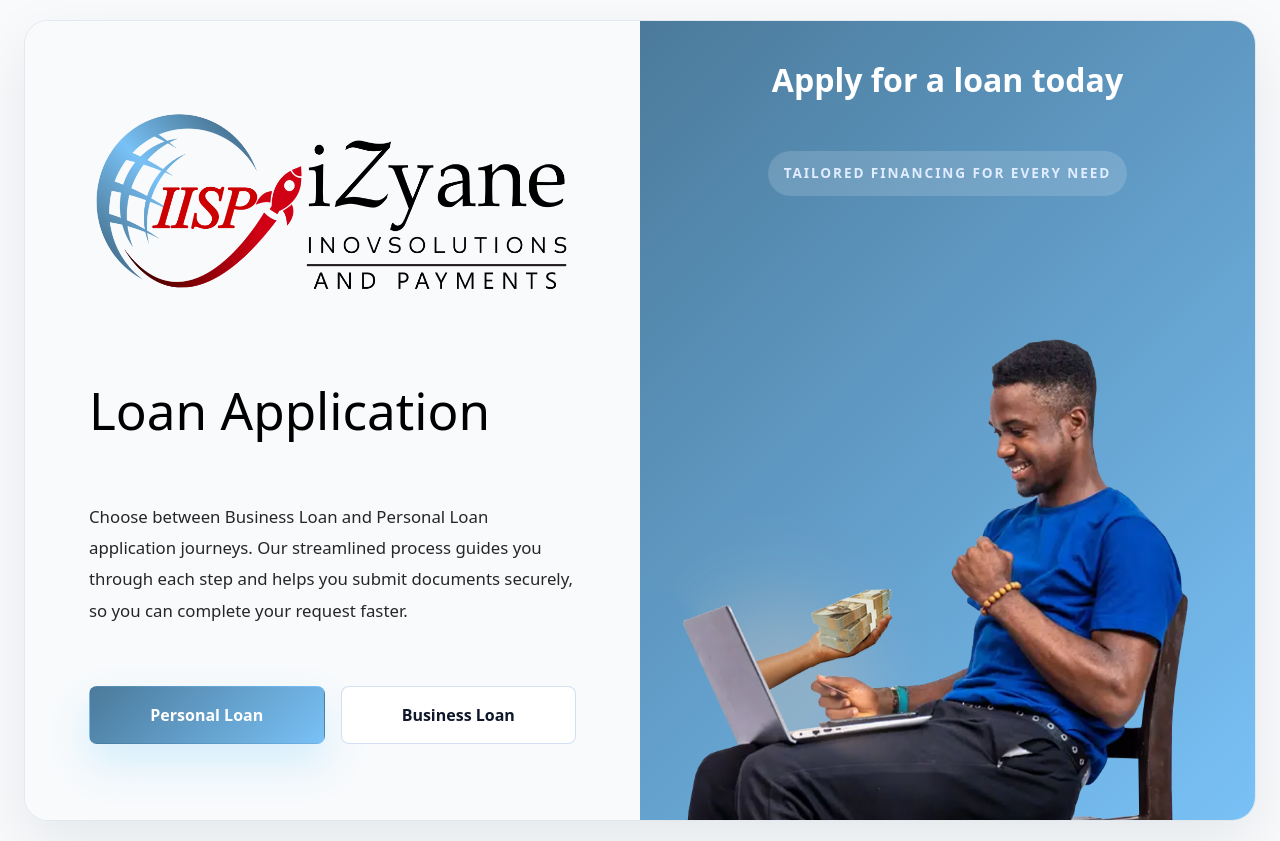
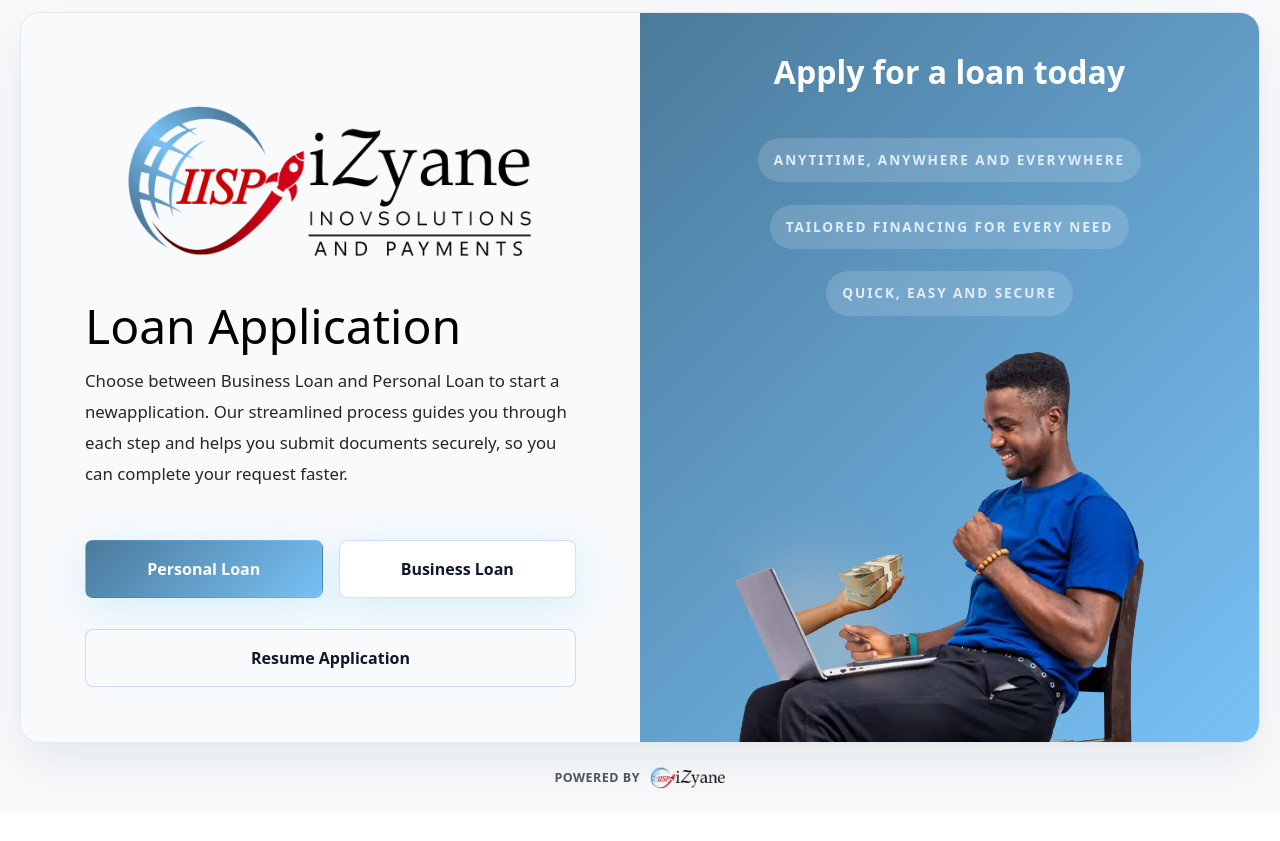
Before and after one commit to Izyane-InovSolutions/lms-loan-application, a React (Vite) app: page / in a window 1280 px wide. After the commit the page ends 813 px from the top, so only its background shows below. Built offline with nearby package versions, Linux system fonts and the light colour scheme; no server answers.

Commit message:
resume application modal

```diff
--- a/src/pages/DashboardPage.tailwind.jsx
+++ b/src/pages/DashboardPage.tailwind.jsx
@@ -8,6 +8,7 @@
 import { AdapterDayjs } from '@mui/x-date-pickers/AdapterDayjs'
 import TextField from '@mui/material/TextField'
 import dayjs from 'dayjs'
+import footerLogo from '../assets/izyane-black.svg'
 import { createLoanApplication, extractErrorMessage, uploadFile } from '../services/lmsApi'
 import { buildPersonalPayload, buildBusinessPayload } from '../utils/loanPayloadMapper'
 
@@ -1659,6 +1660,11 @@
         </section>
       </main>
 
+      <footer className="flex items-center justify-center gap-2 pb-6 pt-2 text-[10px] font-semibold uppercase tracking-[0.18em] text-slate-700">
+        <span className="opacity-70">Powered by</span>
+        <img src={footerLogo} alt="Powered by Izyane" className="h-5 w-auto object-contain" />
+      </footer>
+
       <TermsModal open={showTerms} onClose={() => setShowTerms(false)} onAccept={onAcceptTerms} />
       <SuccessModal
         open={showSuccess}
--- a/src/pages/LandingPage.jsx
+++ b/src/pages/LandingPage.jsx
@@ -3,10 +3,67 @@
 import styles from '../styles/LandingPage.module.css'
 import hero from '../assets/hero1.png'
 import logo from '../assets/izyane.png'
+import footerLogo from '../assets/izyane-black.svg'
 
 function LandingPage() {
   const [selectedType, setSelectedType] = useState('personal')
+  const [showResumeModal, setShowResumeModal] = useState(false)
+  const [phoneNumber, setPhoneNumber] = useState('')
+  const [otpSent, setOtpSent] = useState(false)
+  const [otpCode, setOtpCode] = useState('')
+  const [generatedOtp, setGeneratedOtp] = useState('')
+  const [otpError, setOtpError] = useState('')
   const navigate = useNavigate()
+
+  const resetResumeFlow = () => {
+    setPhoneNumber('')
+    setOtpSent(false)
+    setOtpCode('')
+    setGeneratedOtp('')
+    setOtpError('')
+  }
+
+  const handleResumeModalClose = () => {
+    setShowResumeModal(false)
+    resetResumeFlow()
+  }
+
+  const handleSendOtp = () => {
+    const normalizedPhone = phoneNumber.replace(/\s+/g, '')
+
+    if (!/^0\d{9}$/.test(normalizedPhone)) {
+      setOtpError('Enter a valid Zambian phone number starting with 0.')
+      return
+    }
+
+    const sixDigitOtp = String(Math.floor(100000 + Math.random() * 900000))
+    setGeneratedOtp(sixDigitOtp)
+    setOtpSent(true)
+    setOtpError('')
+  }
+
+  const handleResendOtp = () => {
+    const sixDigitOtp = String(Math.floor(100000 + Math.random() * 900000))
+    setGeneratedOtp(sixDigitOtp)
+    setOtpCode('')
+    setOtpError('')
+  }
+
+  const handleOtpVerify = () => {
+    if (!otpCode.trim()) {
+      setOtpError('Enter the OTP sent to your phone.')
+      return
+    }
+
+    if (otpCode.trim() !== generatedOtp) {
+      setOtpError('The OTP entered is incorrect. Please try again.')
+      return
+    }
+
+    setShowResumeModal(false)
+    resetResumeFlow()
+    navigate('/apply', { state: { type: selectedType } })
+  }
 
   return (
     <div className={styles.pageShell}>
@@ -22,7 +79,7 @@
                 />
                 <h1 className={styles.heroTitle}>Loan Application</h1>
                 <p className={styles.heroText}>
-                Choose between Business Loan and Personal Loan application journeys. Our streamlined process guides you through each step and helps you submit documents securely, so you can complete your request faster.
+                  Choose between Business Loan and Personal Loan to start a newapplication. Our streamlined process guides you through each step and helps you submit documents securely, so you can complete your request faster.
                 </p>
 
                 <div className={styles.toggleGroup}>
@@ -47,13 +104,23 @@
                     Business Loan
                   </button>
                 </div>
+
+                <button
+                  type="button"
+                  className={styles.resumeButton}
+                  onClick={() => setShowResumeModal(true)}
+                >
+                  Resume Application
+                </button>
               </div>
             </div>
 
             <div className={styles.heroRight}>
               <div className={styles.heroRightHeader}>
                 <h1 className={styles.heroTitle2}>Apply for a loan today</h1>
+                <span className={styles.heroLabel}>Anytitime, anywhere and everywhere</span>
                 <span className={styles.heroLabel}>TAILORED FINANCING FOR EVERY NEED</span>
+                <span className={styles.heroLabel}>quick, easy and secure</span>
               </div>
               <img
                 src={hero}
@@ -64,6 +131,81 @@
           </section>
         </div>
       </main>
+
+      {showResumeModal ? (
+        <div className={styles.resumeModalOverlay} onClick={handleResumeModalClose}>
+          <div className={styles.resumeModal} onClick={(event) => event.stopPropagation()}>
+            <div className={styles.resumeModalHeader}>
+              <h2>Resume Application</h2>
+              <button
+                type="button"
+                className={styles.closeButton}
+                onClick={handleResumeModalClose}
+                aria-label="Close resume modal"
+              >
+                ×
+              </button>
+            </div>
+
+            {!otpSent ? (
+              <>
+                <label className={styles.resumeFieldWrap}>
+                  <span>Phone number</span>
+                  <input
+                    type="tel"
+                    value={phoneNumber}
+                    onChange={(event) => setPhoneNumber(event.target.value)}
+                    placeholder="e.g. 0977123456"
+                    className={styles.resumeInput}
+                    maxLength={10}
+                  />
+                </label>
+
+                {otpError ? <p className={styles.resumeError}>{otpError}</p> : null}
+
+                <button type="button" className={styles.primaryAction} onClick={handleSendOtp}>
+                  Receive OTP
+                </button>
+              </>
+            ) : (
+              <>
+                <p className={styles.resumeHint}>Enter the 6-digit OTP sent to {phoneNumber}</p>
+                <label className={styles.resumeFieldWrap}>
+                  <span>OTP</span>
+                  <input
+                    type="text"
+                    value={otpCode}
+                    onChange={(event) => setOtpCode(event.target.value.replace(/\D/g, '').slice(0, 6))}
+                    placeholder="Enter OTP"
+                    className={styles.resumeInput}
+                    maxLength={6}
+                  />
+                </label>
+
+                {otpError ? <p className={styles.resumeError}>{otpError}</p> : null}
+
+                <div className={styles.resumeActions}>
+                  <button type="button" className={styles.secondaryAction} onClick={handleResendOtp}>
+                    Resend OTP
+                  </button>
+                  <button type="button" className={styles.primaryAction} onClick={handleOtpVerify}>
+                    Verify OTP
+                  </button>
+                </div>
+              </>
+            )}
+          </div>
+        </div>
+      ) : null}
+
+      <footer className={styles.footer}>
+        <span className={styles.footerText}>Powered by</span>
+        <img
+          src={footerLogo}
+          alt="Powered by Izyane"
+          className={styles.footerLogo}
+        />
+      </footer>
     </div>
   )
 }
--- a/src/styles/LandingPage.module.css
+++ b/src/styles/LandingPage.module.css
@@ -1,23 +1,53 @@
 .pageShell {
   min-height: 100vh;
   background: #f8fafc;
+  display: flex;
+  flex-direction: column;
 }
 
 .pageContent {
   width: min(1600px, 100%);
   margin: 0 auto;
-  padding: 1.25rem 1.5rem;
+  padding: 0.75rem 1rem 0.75rem;
   display: flex;
   align-items: center;
-  min-height: 100vh;
+  justify-content: center;
+  min-height: calc(100vh - 72px);
+  flex: 1;
+}
+
+.footer {
+  display: flex;
+  align-items: center;
+  justify-content: center;
+  gap: 0.6rem;
+  padding: 0.75rem 1rem 1.5rem;
+  color: #0f172a;
+  font-size: 0.78rem;
+  letter-spacing: 0.04em;
+  text-transform: uppercase;
+}
+
+.footerText {
+  opacity: 0.72;
+  font-weight: 600;
+}
+
+.footerLogo {
+  height: 22px;
+  width: auto;
+  display: block;
+  object-fit: contain;
 }
 
 .contentCard {
   width: 100%;
+  max-width: 1240px;
+  margin: 0 auto;
   background: #ffffff;
   border: 1px solid #e2e8f0;
-  border-radius: 24px;
-  box-shadow: 0 24px 64px rgba(15, 23, 42, 0.08);
+  border-radius: 20px;
+  box-shadow: 0 20px 52px rgba(15, 23, 42, 0.08);
   overflow: hidden;
 }
 
@@ -39,7 +69,6 @@
   display: grid;
   grid-template-rows: auto 1fr;
   background: linear-gradient(135deg, #4b7a9b, #79c1f6);
-
   overflow: hidden;
 }
 
@@ -48,7 +77,8 @@
   flex-direction: column;
   align-items: center;
   text-align: center;
-  gap: 0.75rem;
+  gap: 0.4rem;
+  margin-bottom: -6rem;
 }
 
 .heroTitle2 {
@@ -63,14 +93,15 @@
 .heroRight .heroLabel {
   background: rgba(255, 255, 255, 0.15);
   color: #e0ecff;
-  margin-bottom: 0;
 }
 
 .heroLogo {
   width: auto;
-  max-width: 100%;
+  max-width: 85%;
   height: auto;
   display: block;
+  justify-self: center;
+  margin-bottom: -2rem;
 }
 
 .heroRightImage {
@@ -81,12 +112,13 @@
   max-height: 80%;
   object-fit: contain;
   display: block;
+  margin-top: -2rem;
 }
 
 .heroCopy {
   max-width: 720px;
   display: grid;
-  gap: 1.8rem;
+  gap: 1.2rem;
 }
 
 .ctaButton {
@@ -108,7 +140,7 @@
 }
 
 .heroTitle {
-  font-size: clamp(3rem, 4vw, 4.8rem);
+  font-size: clamp(3rem, 2vw, 4.8rem);
   color: #000000;
 }
 
@@ -117,13 +149,31 @@
   color: rgba(0, 0, 0, 0.85);
   font-size: 1.05rem;
   line-height: 1.85;
+  margin-top: -1rem;
 }
 
 .toggleGroup {
   display: inline-grid;
   grid-template-columns: repeat(2, minmax(0, 1fr));
   gap: 1rem;
-  margin-bottom: 1.75rem;
+  margin-bottom: 0.75rem;
+}
+
+.resumeButton {
+  width: 100%;
+  padding: 1rem 1.2rem;
+  border-radius: 8px;
+  border: 1px solid rgba(15, 77, 183, 0.18);
+  background: #f8fafc;
+  color: #0f172a;
+  font-weight: 700;
+  cursor: pointer;
+  transition: transform 0.2s ease, box-shadow 0.2s ease, background 0.2s ease;
+}
+
+.resumeButton:hover {
+  transform: translateY(-1px);
+  box-shadow: 0 20px 40px rgba(15, 77, 183, 0.08);
 }
 
 .toggleButton {
@@ -132,6 +182,7 @@
   border: 1px solid rgba(15, 77, 183, 0.18);
   background: white;
   color: #0f172a;
+  box-shadow: 0 10px 40px rgba(56, 189, 248, 0.18);
   font-weight: 700;
   cursor: pointer;
   transition: transform 0.2s ease, box-shadow 0.2s ease, background 0.2s ease;
@@ -139,14 +190,14 @@
 
 .toggleButton:hover {
   transform: translateY(-1px);
-  box-shadow: 0 20px 40px rgba(15, 77, 183, 0.12);
+  box-shadow: 0 10px 40px rgba(56, 189, 248, 0.18);
 }
 
 .toggleButton.active {
   background: linear-gradient(135deg, #4b7a9b, #79c1f6);
   color: white;
   border-color: transparent;
-  box-shadow: 0 20px 40px rgba(56, 189, 248, 0.18);
+  box-shadow: 0 10px 40px rgba(56, 189, 248, 0.18);
 }
 
 .ctaButton {
@@ -163,7 +214,120 @@
 
 .ctaButton:hover {
   transform: translateY(-1px);
-  box-shadow: 0 18px 50px rgba(15, 77, 183, 0.22);
+  box-shadow: 0 10px 50px rgba(15, 77, 183, 0.22);
+}
+
+.resumeModalOverlay {
+  position: fixed;
+  inset: 0;
+  background: rgba(15, 23, 42, 0.5);
+  display: flex;
+  align-items: center;
+  justify-content: center;
+  padding: 1rem;
+  z-index: 50;
+}
+
+.resumeModal {
+  width: min(100%, 420px);
+  background: white;
+  border-radius: 20px;
+  padding: 1.5rem;
+  box-shadow: 0 10px 60px rgba(15, 23, 42, 0.18);
+}
+
+.resumeModalHeader {
+  display: flex;
+  align-items: center;
+  justify-content: space-between;
+  gap: 1rem;
+  margin-bottom: 1rem;
+}
+
+.resumeModalHeader h2 {
+  margin: 0;
+  font-size: 1.5rem;
+  color: #0f172a;
+}
+
+.closeButton {
+  border: none;
+  background: transparent;
+  color: #475569;
+  font-size: 2rem;
+  line-height: 1;
+  cursor: pointer;
+}
+
+.resumeFieldWrap {
+  display: grid;
+  gap: 0.5rem;
+  margin-bottom: 1rem;
+  color: #0f172a;
+  font-size: 0.9rem;
+  font-weight: 600;
+}
+
+.resumeInput {
+  width: 100%;
+  border: 1px solid #cbd5e1;
+  background: #f8fafc;
+  border-radius: 10px;
+  padding: 0.8rem 0.9rem;
+  font-size: 1rem;
+  color: #0f172a;
+  outline: none;
+}
+
+.resumeInput:focus {
+  border-color: #0ea5e9;
+  box-shadow: 0 0 0 3px rgba(14, 165, 233, 0.12);
+}
+
+.resumeHint {
+  margin: 0 0 1rem;
+  color: #475569;
+  font-size: 0.92rem;
+}
+
+.resumeError {
+  margin: 0 0 1rem;
+  color: #dc2626;
+  font-size: 0.8rem;
+}
+
+.primaryAction,
+.secondaryAction {
+  border: none;
+  border-radius: 10px;
+  font-weight: 700;
+  cursor: pointer;
+  transition: transform 0.2s ease, box-shadow 0.2s ease;
+}
+
+.primaryAction {
+  width: 100%;
+  padding: 0.9rem 1rem;
+  background: linear-gradient(135deg, #4b7a9b, #79c1f6);
+  color: white;
+  box-shadow: 0 12px 24px rgba(59, 130, 246, 0.18);
+}
+
+.secondaryAction {
+  padding: 0.8rem 1rem;
+  background: #e2e8f0;
+  color: #0f172a;
+}
+
+.primaryAction:hover,
+.secondaryAction:hover {
+  transform: translateY(-1px);
+}
+
+.resumeActions {
+  display: grid;
+  grid-template-columns: 1fr 1fr;
+  gap: 0.75rem;
 }
 
 @media (max-width: 960px) {
```
Also changed, not shown: src/assets/izyane-black.svg (added). Lines whose indentation alone changed are shown as unchanged.
